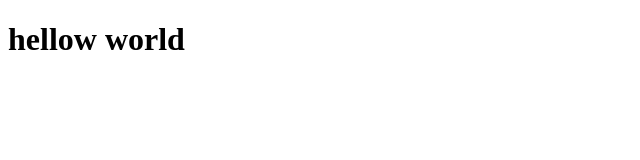
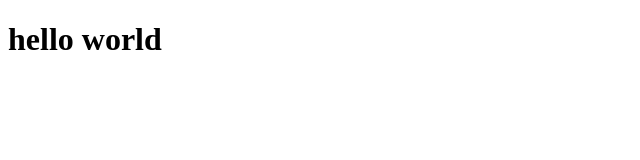
Before and after one commit to raphaeljoer/boilerplate-material-ui, a React (Create React App) app: page / in a window 1280 px wide. Shown: the top 160 px of the page, without its empty margins (0-640 px from the left). Built offline with nearby package versions, Linux system fonts and the light colour scheme.

Commit message:
chore: eslint & prettier config

```diff
--- a/src/App.tsx
+++ b/src/App.tsx
@@ -1,5 +1,5 @@
 import React from 'react';
 
 export function App() {
-  return <h1>hellow world</h1>
+  return <h1>hello world</h1>;
 }
```
Also changed, not shown: package.json (+8 -1 lines), .eslintrc.json (added), src/index.tsx (line endings or trailing spaces), 2 other files (tests, documents, lock files or other folders).
